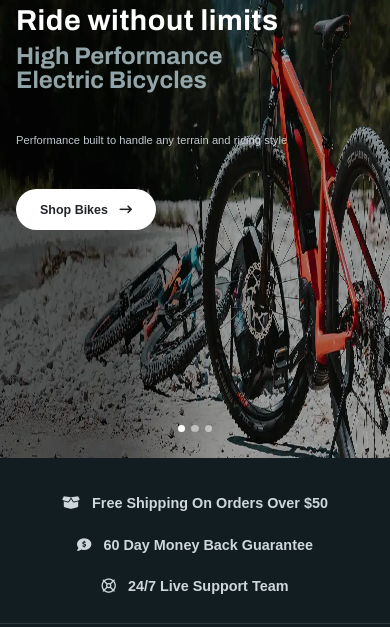
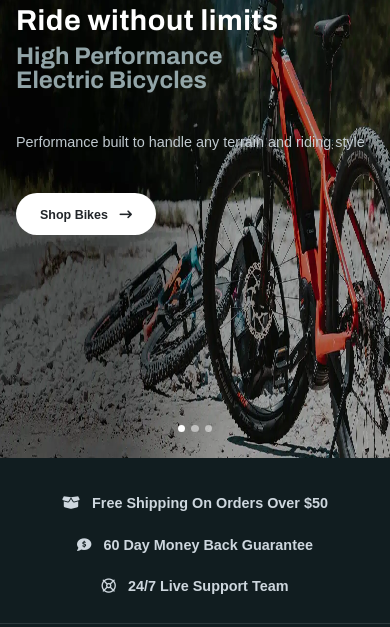
Before and after one commit to Taher-Chabra/Shuma-project, a plain HTML site: page index.html in a window 390 px wide. Shown: the part 217-844 px from the top of the page. Drawn offline with nearby package versions, Linux system fonts and the light colour scheme; files whose address does not match are found by name; a web font is replaced by a local one.

Commit message:
changes made

```diff
--- a/styles.css
+++ b/styles.css
@@ -835,10 +835,6 @@ ul {
     font-size: 1.5rem;
   }
 
-  .hero-img-text p {
-    font-size: 0.7rem;
-  }
-
   .nav-buttons {
     width: 7rem;
   }
```
